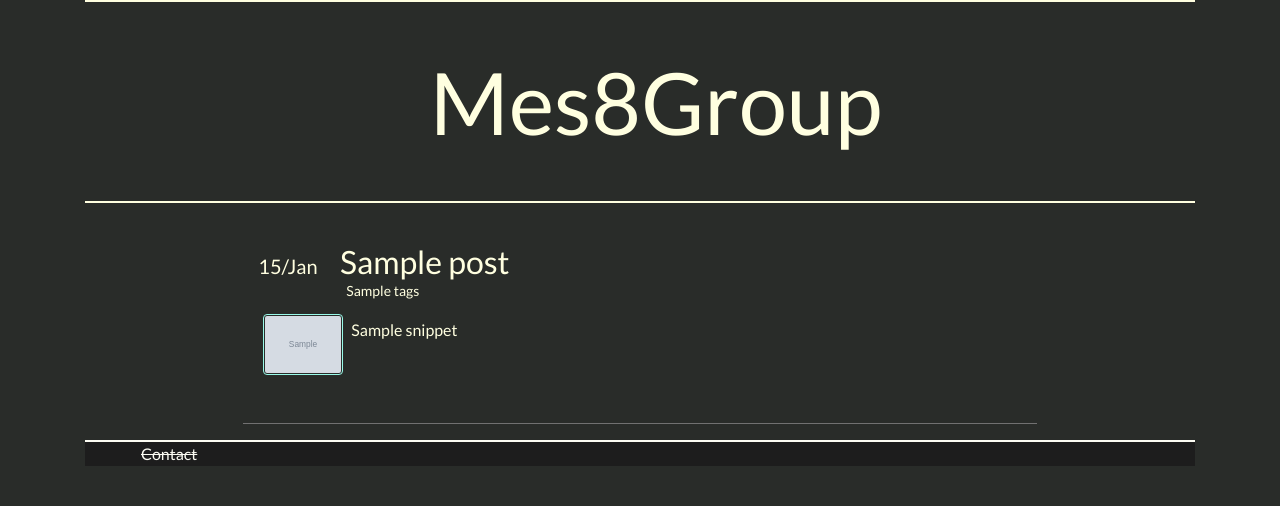
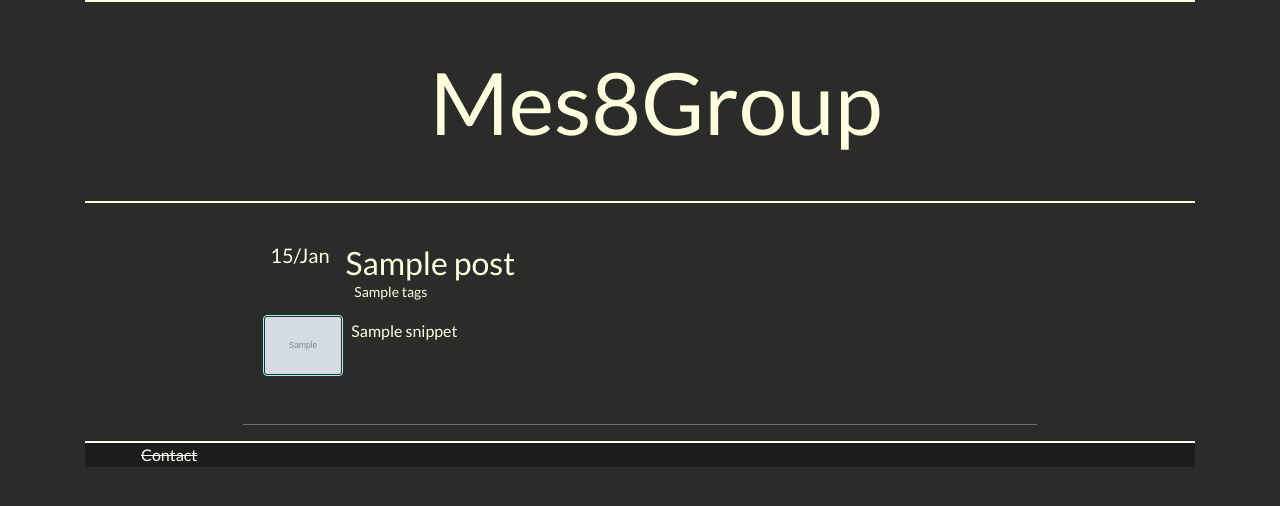
Before and after one commit to DanielPDWalker/mes8group_site, a Django app: template templates/art/art.html in a window 1280 px wide. Shown: the part 70-576 px from the top of the page. Run offline with Django 3.2, Linux system fonts and the light colour scheme; the template is opened without the code that fills it: most values are stand-ins (such as "Sample title", 1, 10 or a date in 2020); grey boxes marked "Sample" are stand-in pictures; parts of the project's set-up code (start-up, migrations or seed data) failed here and were passed over; some libraries are stand-ins or nearby versions.

Commit message:
Fixed custom.css alignment issues

```diff
--- a/mes8group/static/css/custom.css
+++ b/mes8group/static/css/custom.css
@@ -21,9 +21,8 @@ h2#title{
 }
 
 .general_post_tags{
-    padding-left: 0.5rem;
     font-size: 14px;
-    padding-left: 5.5rem;
+    padding-left: 6rem;
 }
 
 .general_post_thumbnail{
@@ -39,12 +38,14 @@ h2#title{
 }
 
 .general_post_snippet{
-    padding-top: 0rem;
+    padding-top: -0.5rem;
 }
 
 .general_post_date{
     font-size: 20px;
-    padding-right: 1.4rem;
+    padding-right: 1rem;
+    padding-left: 0.75rem;
+    vertical-align: text-top;
 }
 
 .hr_post_splitter{
```
